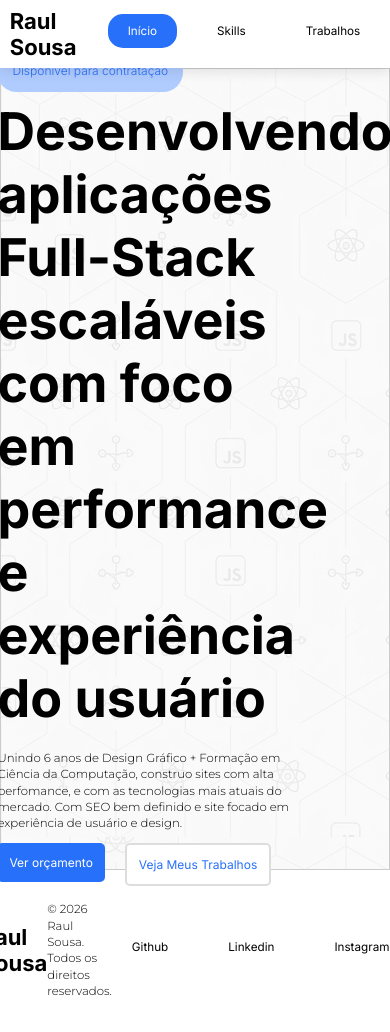
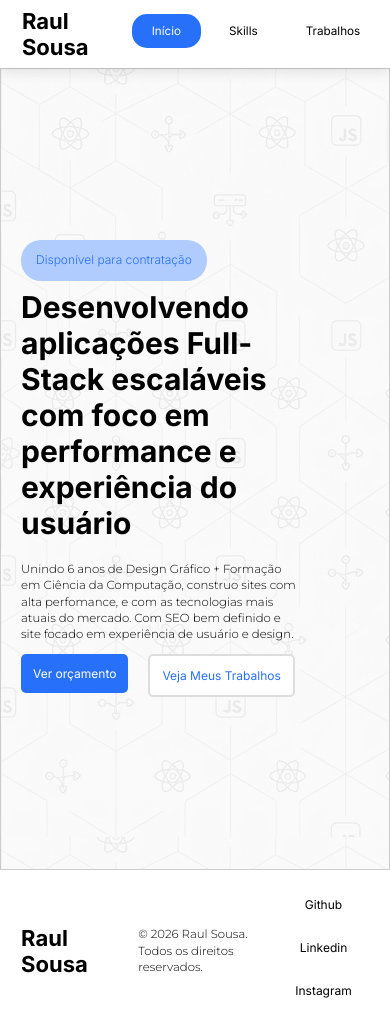
Before and after one commit to codArtic0/portfolio, a React (Vite) app: page / in a window 390 px wide. Built offline with nearby package versions, Linux system fonts and the light colour scheme.

Commit message:
STYLE: Resposiveness

```diff
--- a/src/styles/Footer.css
+++ b/src/styles/Footer.css
@@ -1,7 +1,6 @@
 .footer-container{
     width: 100%;
     padding: 20px 0px;
-    background-color: white;
     align-items: center;
     justify-content: center;
     display: flex;
@@ -52,3 +51,57 @@ a{
     color: #000;
     text-decoration: none;
 }
+
+@media (max-width: 768px) {
+    .footer-container {
+        padding: 15px 0px;
+    }
+
+    .footer-content-container {
+        gap: 15px;
+    }
+
+    .logo-name, .direitos, .menu {
+        flex: 1;
+        width: 100%;
+        justify-content: center;
+    }
+
+    .name {
+        font-size: 18px;
+    }
+
+    .menu {
+        justify-content: right;
+    }
+
+    .footer-container ul {
+        gap: 10px;
+        flex-wrap: wrap;
+    }
+
+    .footer-container li {
+        padding: 8px 15px;
+        font-size: 14px;
+    }
+}
+
+@media (max-width: 480px) {
+    .footer-container {
+        padding: 10px 0px;
+    }
+
+    .name {
+        font-size: 16px;
+    }
+
+    ul {
+        gap: 8px;
+    }
+
+    .footer-container li {
+        padding: 6px 12px;
+        font-size: 12px;
+        border-radius: 15px;
+    }
+}
--- a/src/styles/Home.css
+++ b/src/styles/Home.css
@@ -46,7 +46,7 @@
 
 h1{
     font-family: var(--fonte-principal);
-    font-size: clamp(52px, 8vw, 55px);
+    font-size: clamp(30px, 5vw, 55px);
     margin: 8px 0px;
     width: 80%;
 }
```
